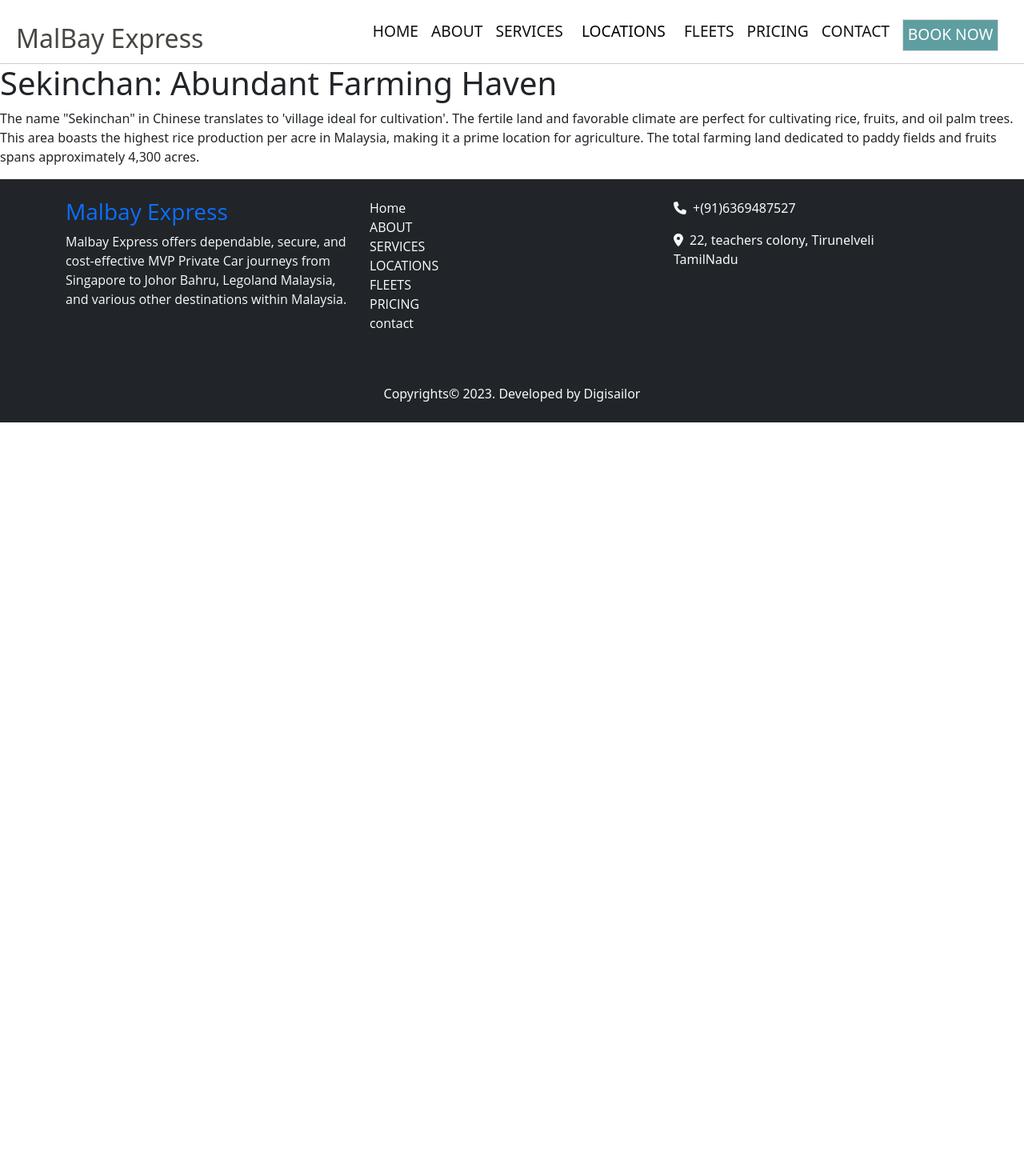
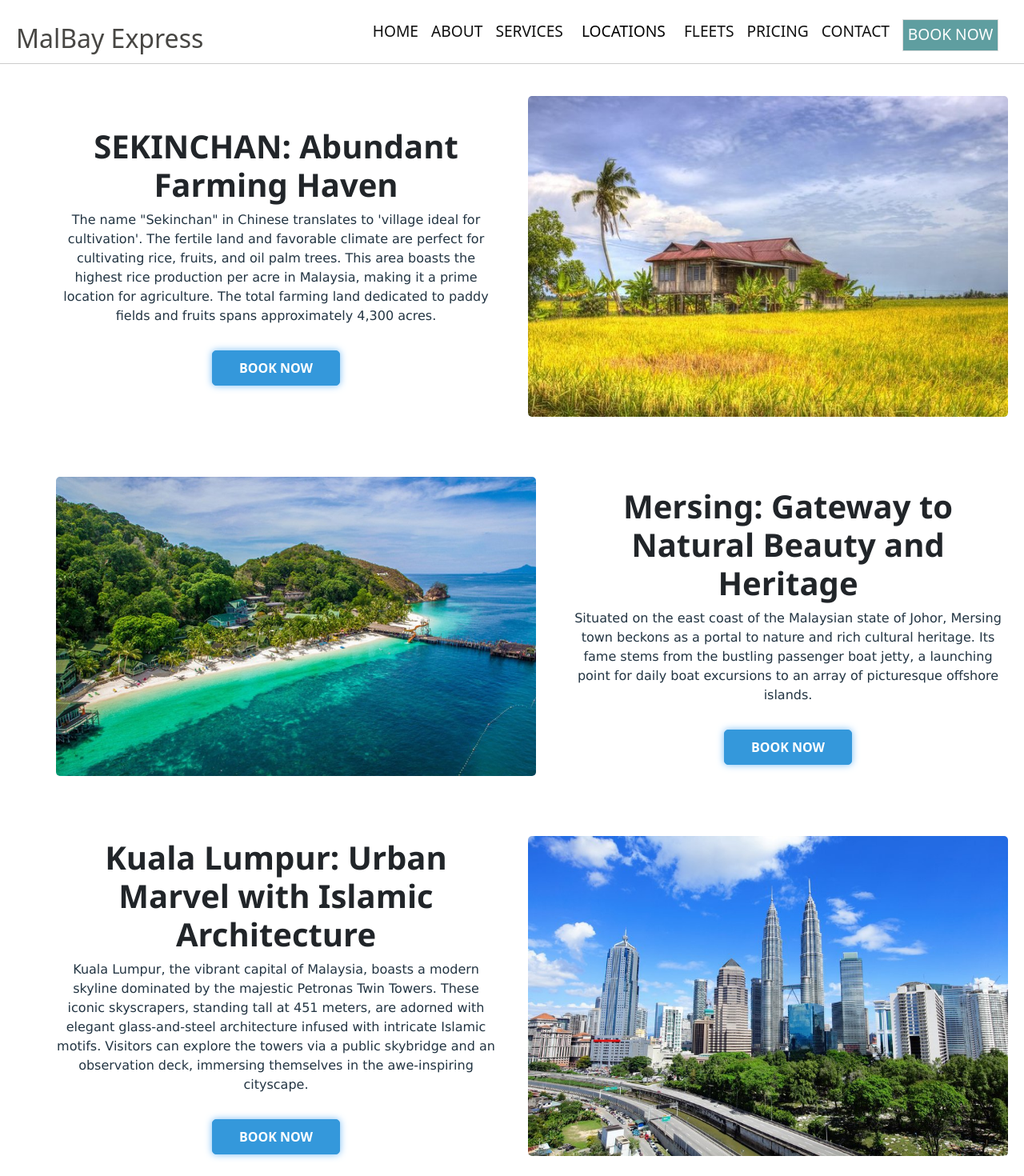
Before and after one commit to buddhathemanoj/malbay, a React (Create React App) app: page /locations in a window 1280 px wide. Shown: the top 1470 px of the page at 80% size. Before the commit the page ends 800 px from the top, so only its background shows below. Built offline with nearby package versions, Linux system fonts and the light colour scheme.

Commit message:
create locations

```diff
--- a/src/components/Locations/location.css
+++ b/src/components/Locations/location.css
@@ -0,0 +1,60 @@
+.loacation-bg-container {
+    min-height: 100vh;
+    padding-left: 50px;
+    padding-top: 40px;
+    background-color: rgb(255, 255, 255);
+}
+.sekinchan-container {
+    display: flex;
+    align-items: center;
+    justify-content: space-around;
+    margin-bottom: 75px;
+}
+.framing-container {
+    width: 550px;
+    text-align: center;
+}
+.framing-heading {
+    font-weight: bold;
+    font-family: 'Segoe UI', Tahoma, Geneva, Verdana, sans-serif;
+}
+.framing-desc {
+    color: rgb(35, 53, 67);
+    font-weight: 400;
+    font-family: 'Lucida Sans', 'Lucida Sans Regular', 'Lucida Grande', 'Lucida Sans Unicode', Geneva, Verdana, sans-serif;
+}
+.book-now-btn {
+    background-color: rgb(255, 255, 255);
+    box-shadow: 0 0 4px #ccc;
+    color: #000000;
+}
+.book-now-btn {
+    background-color: #3498db;
+    padding: 9px;
+    border-radius: 5px;
+    outline: none;
+    color: #ffff;
+    width: 160px;
+    border: 1px solid #3498db;
+    transition: background-color 0.5s ease;
+    margin-top: 15px;
+    font-weight: bold;
+    animation: shadow-blink 3s infinite;
+}
+.book-now-btn:hover {
+    background-color: rgb(255, 255, 255);
+    box-shadow: 0 0 4px #ccc;
+    color: #000000;
+}
+
+@keyframes shadow-blink {
+    0% {
+      box-shadow: 0 0 10px rgb(120, 189, 245);
+    }
+    50% {
+      box-shadow: 0 0 20px rgb(8, 141, 250);
+    }
+    100% {
+      box-shadow: 0 0 10px rgb(120, 189, 245);
+    }
+  }
--- a/src/components/Locations/location.js
+++ b/src/components/Locations/location.js
@@ -1,12 +1,51 @@
 import "./location.css"
-
+import sekinchan from "../../asset/sekinchan.jpg"
+import mersing from "../../asset/mersing-1654740355.jpg"
+import lumbur from "../../asset/kuala-lumpur-1654740535.jpg"
+import highlands from "../../asset/cameron-highland-1654740575.jpg"
 const Location = () => {
     return(
         <div className="loacation-bg-container">
             <div className="sekinchan-container">
-                <h1>Sekinchan: Abundant Farming Haven</h1>
-                <p>The name "Sekinchan" in Chinese translates to 'village ideal for cultivation'. The fertile land and favorable climate are perfect for cultivating rice, fruits, and oil palm trees. This area boasts the highest rice production per acre in Malaysia, making it a prime location for agriculture.
+            <div className="framing-container">
+                <h1 className="framing-heading">SEKINCHAN: Abundant Farming Haven</h1>
+                  <p className="framing-desc">The name "Sekinchan" in Chinese translates to 'village ideal for cultivation'. The fertile land and favorable climate are perfect for cultivating rice, fruits, and oil palm trees. This area boasts the highest rice production per acre in Malaysia, making it a prime location for agriculture.
                     The total farming land dedicated to paddy fields and fruits spans approximately 4,300 acres.</p>
+                    <button className="book-now-btn">BOOK NOW</button>
+                </div>
+                <img src={sekinchan} alt="location" width={600} style={{borderRadius:"5px"}} />
+            </div>
+
+            <div className="sekinchan-container">
+            <img src={mersing} alt="location" width={600} style={{borderRadius:"5px"}} />
+            <div className="framing-container">
+                <h1 className="framing-heading">Mersing: Gateway to Natural Beauty and Heritage</h1>
+                  <p className="framing-desc">Situated on the east coast of the Malaysian state of Johor, Mersing town beckons as a portal to nature and rich cultural heritage. Its fame stems from the bustling passenger boat jetty,
+                   a launching point for daily boat excursions to an array of picturesque offshore islands.</p>
+                    <button className="book-now-btn">BOOK NOW</button>
+                </div>
+
+            </div>
+
+            <div className="sekinchan-container">
+            <div className="framing-container">
+                <h1 className="framing-heading">Kuala Lumpur: Urban Marvel with Islamic Architecture</h1>
+                  <p className="framing-desc">Kuala Lumpur, the vibrant capital of Malaysia, boasts a modern skyline dominated by the majestic Petronas Twin Towers. These iconic skyscrapers, standing tall at 451 meters, are adorned with elegant glass-and-steel architecture infused with intricate Islamic motifs.
+                  Visitors can explore the towers via a public skybridge and an observation deck, immersing themselves in the awe-inspiring cityscape.</p>
+                    <button className="book-now-btn">BOOK NOW</button>
+                </div>
+                <img src={lumbur} alt="location" width={600} style={{borderRadius:"5px"}} />
+            </div>
+
+            <div className="sekinchan-container">
+            <img src={highlands} alt="location" width={600} style={{borderRadius:"5px"}} />
+            <div className="framing-container">
+                <h1 className="framing-heading">Cameron Highlands: A Haven for Nature Enthusiasts</h1>
+                  <p className="framing-desc">Cameron Highlands is a haven for nature enthusiasts seeking adventure and scenic pathways for exploration.
+                   Take a leisurely stroll and uncover special spots like the enchanting Mossy Forest, making it an ideal destination for those who appreciate the beauty of the natural world.</p>
+                    <button className="book-now-btn">BOOK NOW</button>
+                </div>
+
             </div>
         </div>
     )
```
Also changed, not shown: src/components/Service/service.css (line endings or trailing spaces).
